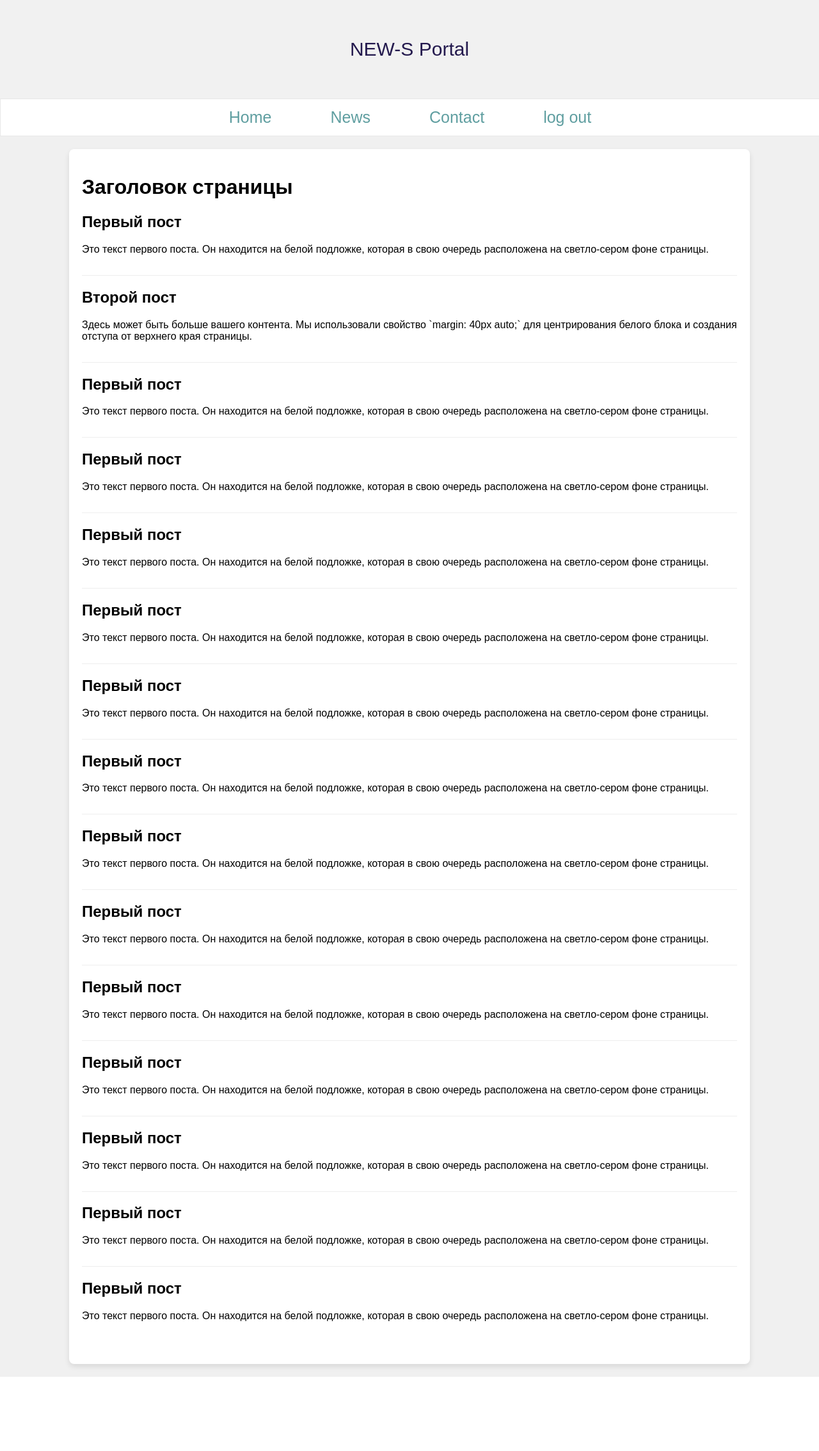
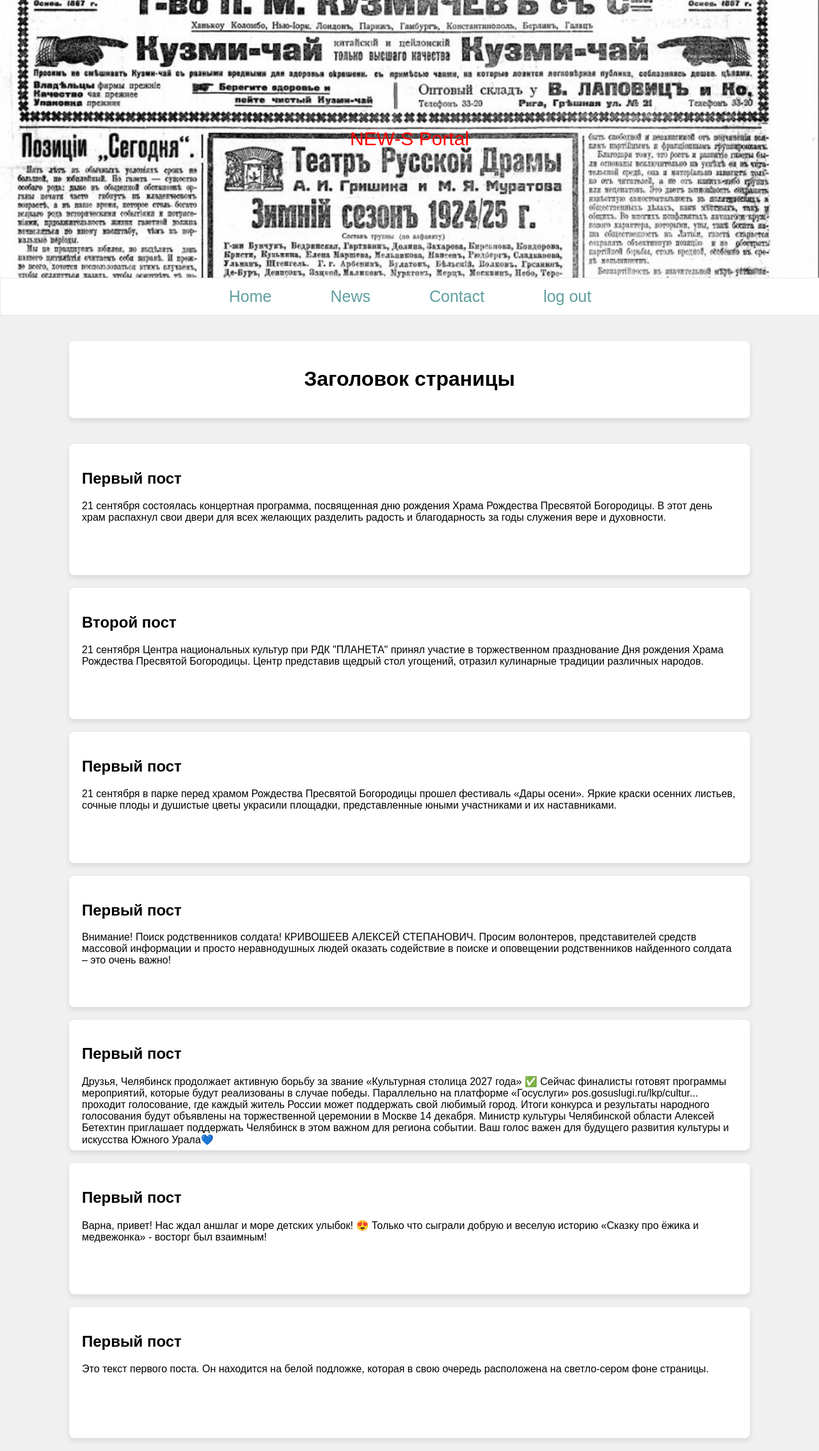
Before and after one commit to Bulat-starr/New-s_portal, a Python web app: template News/app/templates/main_page.html in a window 1280 px wide. Shown: the whole page at 64% size. Before the commit the page ends 2152 px from the top, so only its background shows below. Run offline with Jinja, Linux system fonts and the light colour scheme; the template is opened without the code that fills it, so the values that code supplies are empty.

Commit message:
new page main + fixes/ cod optimisations

```diff
--- a/News/app/static/navbar_style.css
+++ b/News/app/static/navbar_style.css
@@ -1,10 +1,11 @@
 header {
     background-color: #f1f1f1;
     text-align: center;
-    padding: 60px;
+    padding: 15px;
     color: #241a4e;
     font-size: 30px;
     /*margin-bottom: 10px;*/
+
 }
 
 #navbar {
--- a/News/app/static/style2.css
+++ b/News/app/static/style2.css
@@ -6,6 +6,14 @@
      margin: 0; /* Убираем стандартные отступы браузера */
      padding: 0;
      font-family: Arial, sans-serif;
+ }
+
+ header{
+     background-image:url("src/backimg.jpg");
+     background-size: cover;
+     padding: 200px;
+     background-position-y: 1771px;
+     color: red;
  }
 
 /* 2. Стили для белой подложки (content-wrapper) */
@@ -26,11 +34,32 @@
 
 /* 3. Стили для самих постов внутри подложки */
 .post {
+    height: 100px;
     border-bottom: 1px solid #eee; /* Разделитель между постами */
-    padding-bottom: 15px;
+    padding-bottom: 30px;
     margin-bottom: 15px;
+    /*margin-bottom: 20px;*/
 }
 
 .post:last-child {
     border-bottom: none; /* Убираем разделитель у последнего поста */
 }
+
+.headline{
+    border-bottom: 1px solid #eee; /* Разделитель между постами */
+    padding-bottom: 15px;
+    margin-bottom: 15px;
+
+    background-color: white;
+    /* Устанавливаем максимальную ширину, чтобы подложка не растягивалась на весь экран */
+    max-width: 80%;
+    /* Выравниваем подложку по центру страницы */
+    margin: 40px auto; /* 40px - отступ сверху и снизу; auto - выравнивание по горизонтали */
+    /* Добавляем немного тени для лучшего визуального эффекта */
+    box-shadow: 0 4px 8px rgba(0, 0, 0, 0.1);
+    /* Добавляем внутренние отступы, чтобы контент не прилипал к краям подложки */
+    padding: 20px;
+    /* Скругляем углы (необязательно) */
+    border-radius: 8px;
+    text-align: center;
+}
--- a/News/app/templates/main_page.html
+++ b/News/app/templates/main_page.html
@@ -22,87 +22,71 @@
 </div>
 
 
-
+    <div class="headline">
+        <h1>Заголовок страницы</h1>
+    </div>
 
     <div class="content-wrapper">
-        <h1>Заголовок страницы</h1>
+        <div class="post">
+            <h2>Первый пост</h2>
+            <p>21 сентября состоялась концертная программа, посвященная дню рождения Храма Рождества Пресвятой Богородицы. В этот день храм распахнул свои двери для всех желающих разделить радость и благодарность за годы служения вере и духовности. </p>
+        </div>
+    </div>
+    <div class="content-wrapper">
+        <div class="post">
+            <h2>Второй пост</h2>
+            <p>21 сентября Центра национальных культур при РДК "ПЛАНЕТА" принял участие в торжественном празднование Дня рождения Храма Рождества Пресвятой Богородицы. Центр представив щедрый стол угощений, отразил кулинарные традиции различных народов.</p>
+        </div>
+    </div>
+    <div class="content-wrapper">
+        <div class="post">
+            <h2>Первый пост</h2>
+            <p>
+                21 сентября в парке перед храмом Рождества Пресвятой Богородицы прошел фестиваль «Дары осени».
 
+                Яркие краски осенних листьев, сочные плоды и душистые цветы украсили площадки, представленные юными участниками и их наставниками. </p>
+        </div>
+    </div>
+    <div class="content-wrapper">
+        <div class="post">
+            <h2>Первый пост</h2>
+            <p>Внимание! Поиск родственников солдата!
+                КРИВОШЕЕВ АЛЕКСЕЙ СТЕПАНОВИЧ.
+
+                Просим волонтеров, представителей средств массовой информации и просто неравнодушных людей оказать содействие в поиске и оповещении родственников найденного солдата – это очень важно! </p>
+        </div>
+    </div>
+    <div class="content-wrapper">
+        <div class="post">
+            <h2>Первый пост</h2>
+            <p>Друзья, Челябинск продолжает активную борьбу за звание «Культурная столица 2027 года» ✅
+
+                Сейчас финалисты готовят программы мероприятий, которые будут реализованы в случае победы. Параллельно на платформе «Госуслуги» pos.gosuslugi.ru/lkp/cultur... проходит голосование, где каждый житель России может поддержать свой любимый город.
+
+                Итоги конкурса и результаты народного голосования будут объявлены на торжественной церемонии в Москве 14 декабря.
+
+                Министр культуры Челябинской области Алексей Бетехтин приглашает поддержать Челябинск в этом важном для региона событии.
+
+                Ваш голос важен для будущего развития культуры и искусства Южного Урала💙</p>
+        </div>
+    </div>
+    <div class="content-wrapper">
+        <div class="post">
+            <h2>Первый пост</h2>
+            <p>Варна, привет! Нас ждал аншлаг и море детских улыбок! 😍
+
+                Только что сыграли добрую и веселую историю «Сказку про ёжика и медвежонка» - восторг был взаимным!         </p>
+        </div>
+    </div>
+    <div class="content-wrapper">
         <div class="post">
             <h2>Первый пост</h2>
             <p>Это текст первого поста. Он находится на белой подложке, которая в свою очередь расположена на светло-сером фоне страницы. </p>
         </div>
+    </div>
 
-        <div class="post">
-            <h2>Второй пост</h2>
-            <p>Здесь может быть больше вашего контента. Мы использовали свойство `margin: 40px auto;` для центрирования белого блока и создания отступа от верхнего края страницы.</p>
-        </div>
 
-        <div class="post">
-            <h2>Первый пост</h2>
-            <p>Это текст первого поста. Он находится на белой подложке, которая в свою очередь расположена на светло-сером фоне страницы. </p>
-        </div>
 
-        <div class="post">
-            <h2>Первый пост</h2>
-            <p>Это текст первого поста. Он находится на белой подложке, которая в свою очередь расположена на светло-сером фоне страницы. </p>
-        </div>
-
-        <div class="post">
-            <h2>Первый пост</h2>
-            <p>Это текст первого поста. Он находится на белой подложке, которая в свою очередь расположена на светло-сером фоне страницы. </p>
-        </div>
-
-        <div class="post">
-            <h2>Первый пост</h2>
-            <p>Это текст первого поста. Он находится на белой подложке, которая в свою очередь расположена на светло-сером фоне страницы. </p>
-        </div>
-
-        <div class="post">
-            <h2>Первый пост</h2>
-            <p>Это текст первого поста. Он находится на белой подложке, которая в свою очередь расположена на светло-сером фоне страницы. </p>
-        </div>
-
-        <div class="post">
-            <h2>Первый пост</h2>
-            <p>Это текст первого поста. Он находится на белой подложке, которая в свою очередь расположена на светло-сером фоне страницы. </p>
-        </div>
-
-        <div class="post">
-            <h2>Первый пост</h2>
-            <p>Это текст первого поста. Он находится на белой подложке, которая в свою очередь расположена на светло-сером фоне страницы. </p>
-        </div>
-
-        <div class="post">
-            <h2>Первый пост</h2>
-            <p>Это текст первого поста. Он находится на белой подложке, которая в свою очередь расположена на светло-сером фоне страницы. </p>
-        </div>
-
-        <div class="post">
-            <h2>Первый пост</h2>
-            <p>Это текст первого поста. Он находится на белой подложке, которая в свою очередь расположена на светло-сером фоне страницы. </p>
-        </div>
-
-        <div class="post">
-            <h2>Первый пост</h2>
-            <p>Это текст первого поста. Он находится на белой подложке, которая в свою очередь расположена на светло-сером фоне страницы. </p>
-        </div>
-
-        <div class="post">
-            <h2>Первый пост</h2>
-            <p>Это текст первого поста. Он находится на белой подложке, которая в свою очередь расположена на светло-сером фоне страницы. </p>
-        </div>
-
-        <div class="post">
-            <h2>Первый пост</h2>
-            <p>Это текст первого поста. Он находится на белой подложке, которая в свою очередь расположена на светло-сером фоне страницы. </p>
-        </div>
-
-        <div class="post">
-            <h2>Первый пост</h2>
-            <p>Это текст первого поста. Он находится на белой подложке, которая в свою очередь расположена на светло-сером фоне страницы. </p>
-        </div>
-
-    </div>
 
 
 </body>
```
